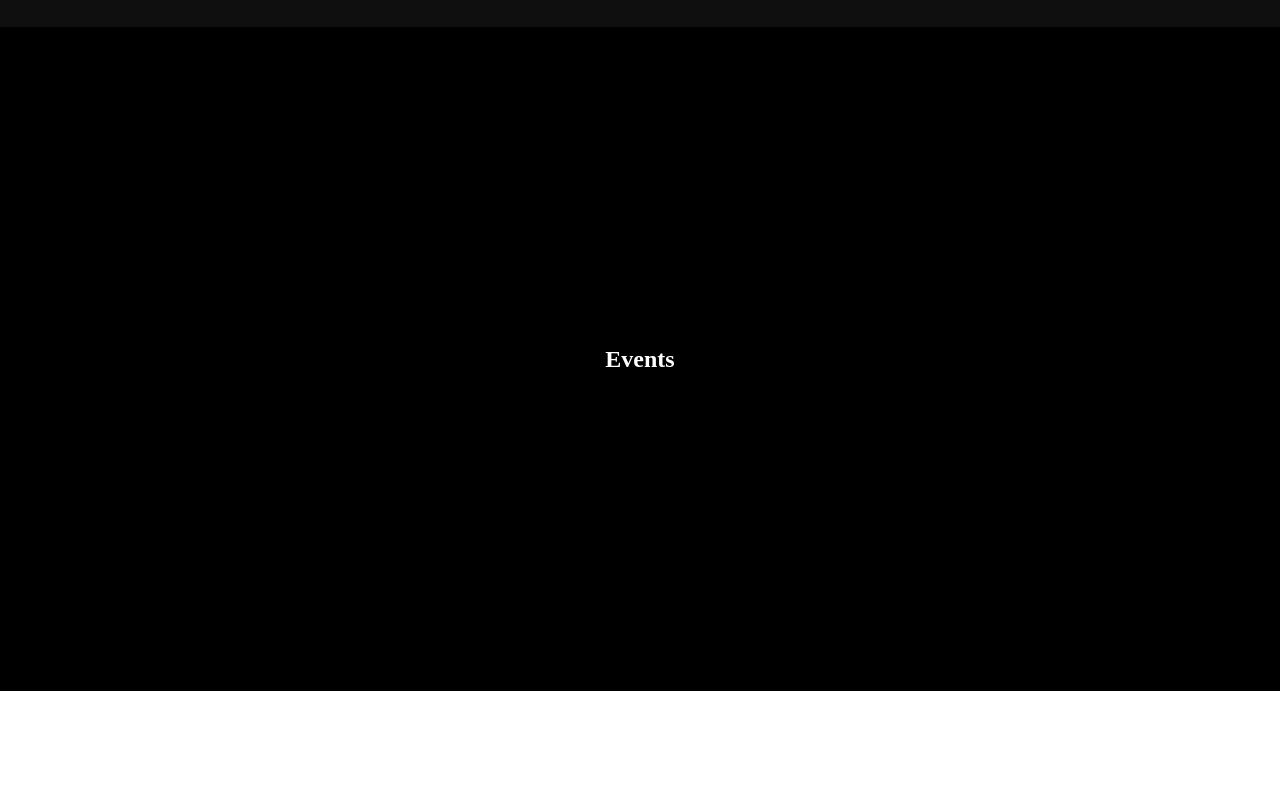
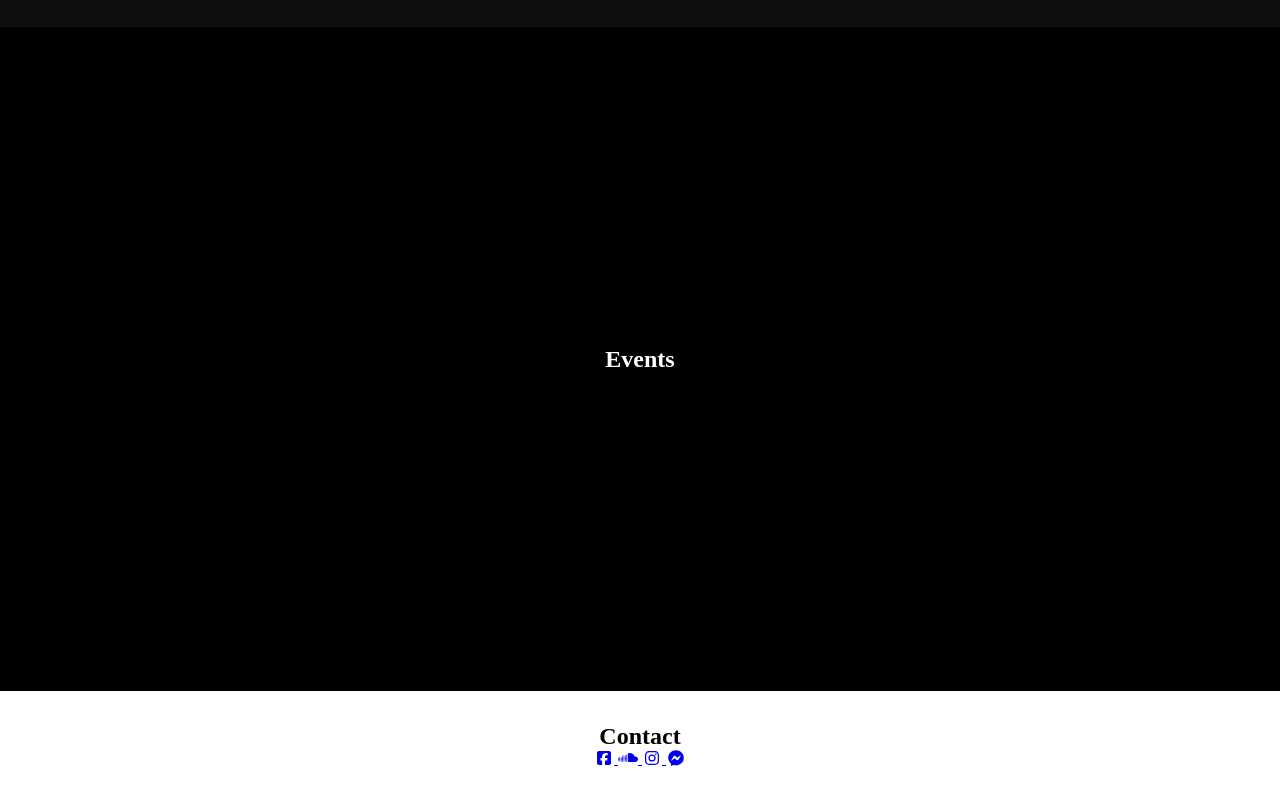
Before and after one commit to codehub15/LTMD, a website: page index.html in a window 1280 px wide. Shown: the part 2025-2825 px from the top of the page. Before the commit the page ends 2716 px from the top, so only its background shows below. Drawn offline with Linux system fonts and the light colour scheme.

Commit message:
add contact section

```diff
--- a/index.html
+++ b/index.html
@@ -111,6 +111,30 @@
                     </div> -->
         </section>
 
+        <!-- contact -->
+        <section class="img-box box" id="contact">
+            <h2 data-aos="zoom-in">Contact</h2>
+            <div class="contact-icons">
+                <!-- facebook icon -->
+                <a href="https://www.facebook.com/pg/LessTalkingMoreDancing/about/?ref=page_internal" target="_blank"
+                    title="Facebook">
+                    <i class="contact-icon fab fa-facebook-square"></i>
+                </a>
+                <!-- soundclub icon -->
+                <a href="https://soundcloud.com/lesstalkingmoredancing" target="_blank" title="Soundcloud">
+                    <i class="contact-icon fab fa-soundcloud"></i>
+                </a>
+                <!-- instagram icon -->
+                <a href="https://www.instagram.com/less_talking_more_dancing/" target="_blank" title="Instagram">
+                    <i class="contact-icon fab fa-instagram"></i>
+                </a>
+                <!-- facebook messenger icon -->
+                <a href="https://m.me/LessTalkingMoreDancing" target="_blank" title="m.me">
+                    <i class="contact-icon fab fa-facebook-messenger"></i>
+                </a>
+            </div>
+        </section>
+
     </main>
 
     <footer></footer>
```
